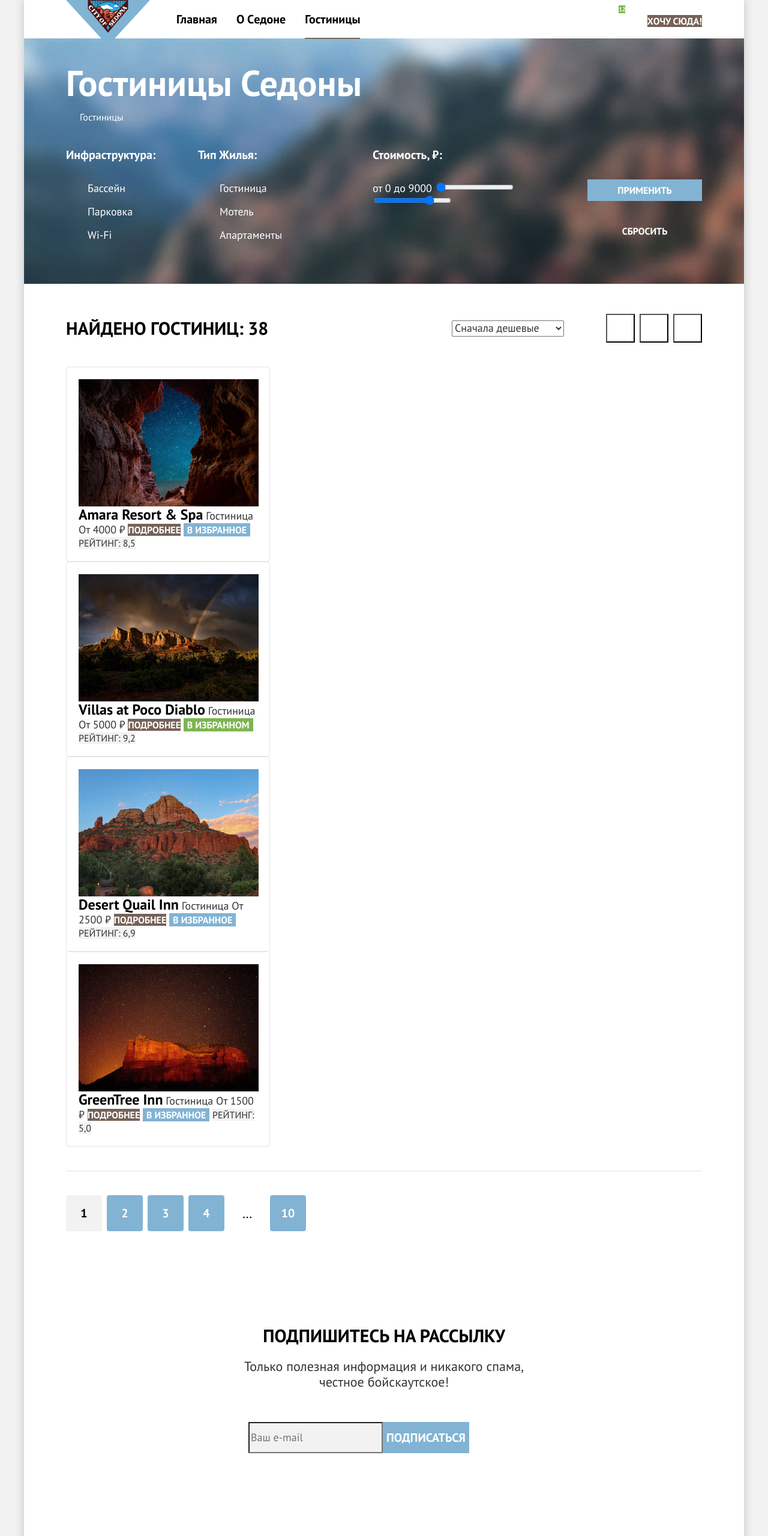
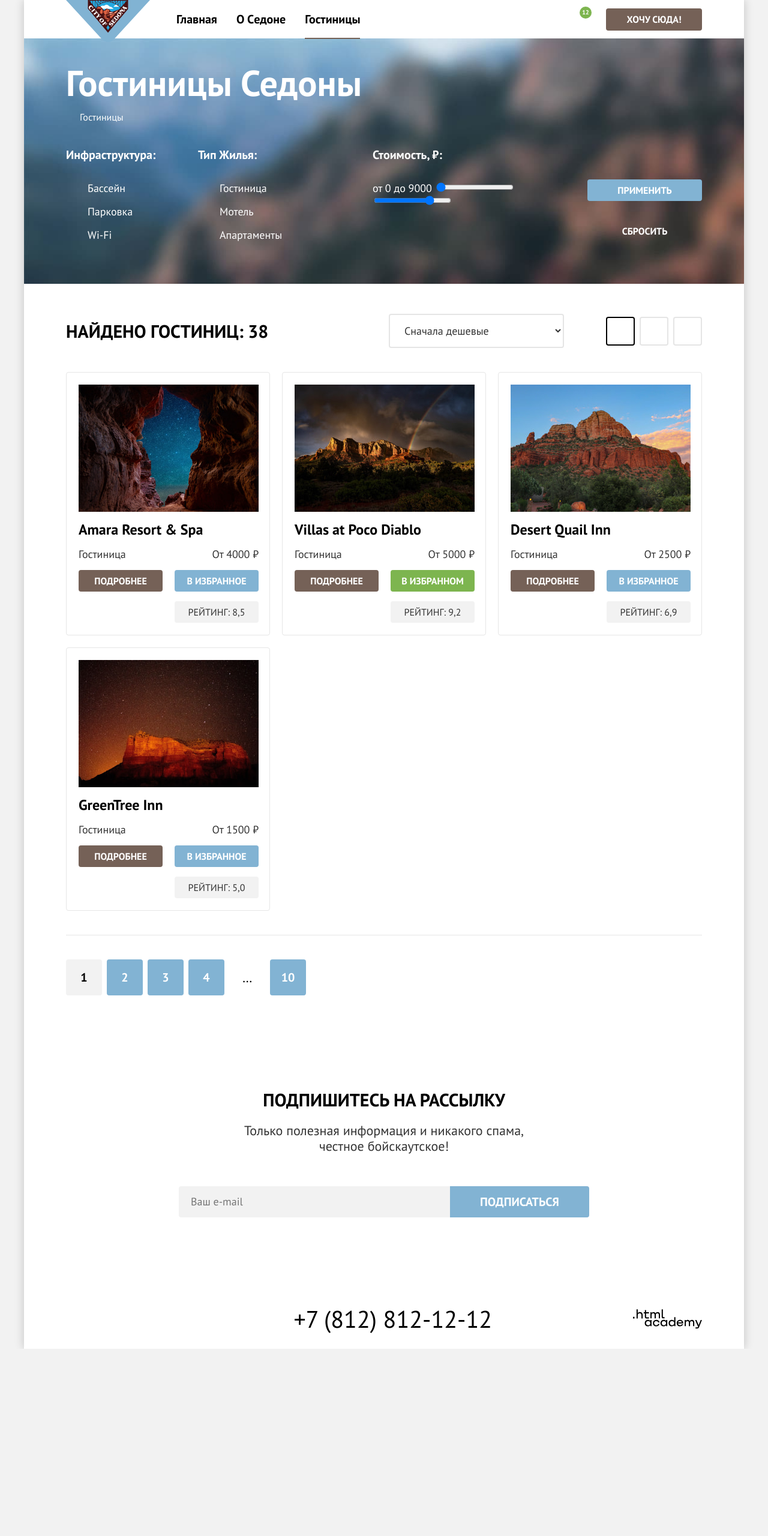
Before and after one commit to Teihden/2257959-sedona-36, a plain HTML site: page catalog.html in a window 1280 px wide. Shown: the top 2560 px of the page at 60% size. After the commit the page ends 2248 px from the top, so only its background shows below. Drawn offline with Linux system fonts and the light colour scheme.

Commit message:
Сетки компонентов на гридах

```diff
--- a/catalog.html
+++ b/catalog.html
@@ -127,17 +127,17 @@
           </select>
           <ul class="catalog-view-list">
             <li class="catalog-view-item">
-              <button class="button-view button-tile" type="button">
+              <button class="button-view button-view-active button-tile" type="button">
                 <span class="visually-hidden">Показать карточки</span>
               </button>
             </li>
             <li class="catalog-view-item">
-              <button class="button-view button-slideshow" type="button">
+              <button class="button-view button-view-inactive button-slideshow" type="button">
                 <span class="visually-hidden">Показать слайды</span>
               </button>
             </li>
             <li class="catalog-view-item">
-              <button class="button-view button-list" type="button">
+              <button class="button-view button-view-inactive button-list" type="button">
                 <span class="visually-hidden">Показать список</span>
               </button>
             </li>
@@ -147,6 +147,8 @@
           <li class="accommodation-item">
             <a class="accommodation-link" href="#">
               <img class="accommodation-image" src="images/catalog-content/catalog-1.jpg" width="300" height="212" alt="Скалы и звездное небо.">
+            </a>
+            <a class="accommodation-link" href="#">
               <h3 class="accommodation-title">Amara Resort &amp; Spa</h3>
             </a>
             <span class="accommodation-type">Гостиница</span>
@@ -161,6 +163,8 @@
           <li class="accommodation-item">
             <a class="accommodation-link" href="#">
               <img class="accommodation-image" src="images/catalog-content/catalog-2.jpg" width="300" height="212" alt="Скалы, пасмурное небо, радуга после дождя.">
+            </a>
+            <a class="accommodation-link" href="#">
               <h3 class="accommodation-title">Villas at Poco Diablo</h3>
             </a>
             <span class="accommodation-type">Гостиница</span>
@@ -175,6 +179,8 @@
           <li class="accommodation-item">
             <a class="accommodation-link" href="#">
               <img class="accommodation-image" src="images/catalog-content/catalog-3.jpg" width="300" height="212" alt="Пустыня и горы.">
+            </a>
+            <a class="accommodation-link" href="#">
               <h3 class="accommodation-title">Desert Quail Inn</h3>
             </a>
             <span class="accommodation-type">Гостиница</span>
@@ -189,6 +195,8 @@
           <li class="accommodation-item">
             <a class="accommodation-link" href="#">
               <img class="accommodation-image" src="images/catalog-content/catalog-4.jpg" width="300" height="212" alt="Скалы в пустыне на фоне звездного неба.">
+            </a>
+            <a class="accommodation-link" href="#">
               <h3 class="accommodation-title">GreenTree Inn</h3>
             </a>
             <span class="accommodation-type">Гостиница</span>
--- a/styles/styles.css
+++ b/styles/styles.css
@@ -127,20 +127,36 @@ body {
   min-width: 44px;
 }
 
+.link-favourite {
+  position: relative;
+}
+
 .link-favourite-counter {
+  position: absolute;
+  top: 11px;
+  left: 20px;
+
+  width: 20px;
+  height: 20px;
+
   font-size: 10px;
-  line-height: 10px;
+  line-height: 20px;
   text-align: center;
   color: #ffffff;
 
   background-color: #7db54f;
+  border-radius: 50%;
 }
 
 .navigation-button {
-  align-self: center;
+  padding: 8px 0;
+  width: 160px;
+  margin: 14px 0 19px;
 
   font-size: 16px;
   line-height: 20px;
+
+  border-radius: 4px;
 }
 
 /* Hero section */
@@ -185,7 +201,7 @@ body {
 }
 
 .city-title {
-  max-width: 620px;
+  max-width: 630px;
   margin: 0 auto 25px;
 }
 
@@ -202,11 +218,13 @@ body {
 }
 
 .city-text {
-  margin: 0 0 90px;
+  max-width: 660px;
+  margin: 0 auto 90px;
 }
 
 .staying-text {
-  margin: 0 0 64px;
+  max-width: 500px;
+  margin: 0 auto 64px;
 }
 
 .features-list {
@@ -227,7 +245,7 @@ body {
   display: flex;
   flex-direction: column;
   justify-content: center;
-  padding: 0 85px;
+  padding: 0 84px;
   width: 400px;
   min-height: 385px;
 
@@ -261,7 +279,7 @@ body {
 }
 
 .features-subtitle {
-  max-width: 172px;
+  max-width: 175px;
 
   font-weight: 700;
   font-size: 24px;
@@ -296,6 +314,7 @@ body {
 
 /* Search section */
 .search {
+  padding: 0 304px;
   margin-bottom: 96px;
 
   text-align: center;
@@ -321,16 +340,18 @@ body {
 .search-button {
   display: block;
   max-width: 375px;
-  min-height: 52px;
+  padding: 8px 0;
   margin: 0 auto;
 
   font-size: 20px;
   line-height: 36px;
+
+  border-radius: 4px;
 }
 
 /* Newsletter section */
 .newsletter {
-  padding: 96px 0 104px;
+  padding: 96px 258px 104px;
   margin-bottom: auto;
 }
 
@@ -367,23 +388,39 @@ body {
 
 .newsletter-form {
   display: flex;
-  max-width: 452px;
-  min-height: 52px;
-  margin: 0 auto;
 }
 
 .newsletter-email {
+  flex-grow: 1;
+  padding: 14px 20px;
+
   font-family: inherit;
   font-size: 18px;
   line-height: 24px;
   color: rgba(0, 0, 0, 0.6);
 
   background-color: #f2f2f2;
+  border: none;
+  border-radius: 4px 0 0 4px;
+}
+
+newsletter-email::placeholder {
+  font-family: inherit;
+  font-size: 18px;
+  line-height: 24px;
+  color: #000000;
+
+  opacity: 0.6;
 }
 
 .newsletter-button {
+  padding: 8px 0;
+  width: 232px;
+
   font-size: 20px;
   line-height: 36px;
+
+  border-radius: 0 4px 4px 0;
 }
 
 /* Filter section */
@@ -467,10 +504,6 @@ body {
   margin-right: auto;
 }
 
-.filter-buttons {
-  width: 191px;
-}
-
 .filter-title {
   padding: 0;
   margin: 0 0 32px;
@@ -515,6 +548,7 @@ body {
   align-items: stretch;
   justify-content: flex-end;
   gap: 32px;
+  width: 191px;
 }
 
 .filter-button {
@@ -522,6 +556,8 @@ body {
 
   font-size: 16px;
   line-height: 20px;
+
+  border-radius: 4px;
 }
 
 /* Catalog section */
@@ -547,12 +583,18 @@ body {
 }
 
 .catalog-select {
+  padding: 14px 20px;
   margin-right: 70px;
+  min-width: 292px;
 
   font-family: inherit;
   font-size: 18px;
   line-height: 21px;
   color: #333333;
+
+  background-color: transparent;
+  border: 2px solid #E5E5E5;
+  border-radius: 4px;
 }
 
 .catalog-view-list {
@@ -570,13 +612,24 @@ body {
   height: 48px;
   padding: 0;
 
-  color: #333333;
   background-color: transparent;
+  border-radius: 4px;
 
   cursor: pointer;
 }
 
+.button-view-inactive {
+  border: 2px solid #E5E5E5;
+}
+
+.button-view-active {
+  border: 2px solid #000000;
+}
+
 .accommodation-list {
+  display: grid;
+  grid-template-columns: repeat(3, 340px);
+  gap: 20px;
   padding: 0 0 40px 0;
   margin: 0 0 40px 0;
 
@@ -585,6 +638,9 @@ body {
 }
 
 .accommodation-item {
+  display: grid;
+  grid-template-columns: repeat(2, 140px);
+  gap: 16px 20px;
   width: 340px;
   padding: 20px;
 
@@ -593,11 +649,13 @@ body {
 }
 
 .accommodation-link {
+  grid-column: 1 / -1;
+  max-width: max-content;
+
   text-decoration: none;
 }
 
 .accommodation-title {
-  display: inline-block;
   margin: 0;
 
   font-weight: 700;
@@ -614,18 +672,32 @@ body {
   object-fit: contain;
 }
 
+.accommodation-rates {
+  text-align: right;
+}
+
+.accommodation-button {
+  padding: 8px 0;
+  width: 140px;
+
+  font-size: 16px;
+  line-height: 20px;
+
+  border-radius: 4px;
+}
+
 .accommodation-rating {
+  padding: 8px 0;
+  width: 140px;
+
   font-size: 16px;
   line-height: 20px;
   text-align: center;
   text-transform: uppercase;
   color: #333333;
   background-color: #f2f2f2;
-}
 
-.accommodation-button {
-  font-size: 16px;
-  line-height: 20px;
+  border-radius: 4px;
 }
 
 .pagination {
@@ -677,23 +749,6 @@ body {
   color: #000000;
 }
 
-.button-primary,
-.button-secondary,
-.button-selected,
-.button-transparent {
-  font-family: inherit;
-  font-weight: 700;
-  text-align: center;
-  text-transform: uppercase;
-  text-decoration: none;
-  color: #ffffff;
-
-  border-width: 0;
-
-  user-select: none;
-  cursor: pointer;
-}
-
 /* Page-footer */
 .page-footer {
   display: flex;
@@ -740,6 +795,23 @@ body {
 }
 
 /* Buttons general styles */
+.button-primary,
+.button-secondary,
+.button-selected,
+.button-transparent {
+  font-family: inherit;
+  font-weight: 700;
+  text-align: center;
+  text-transform: uppercase;
+  text-decoration: none;
+  color: #ffffff;
+
+  border: none;
+
+  user-select: none;
+  cursor: pointer;
+}
+
 .button-primary {
   background-color: #756157;
 }
```
Also changed, not shown: index.html (+4 -4 lines).
